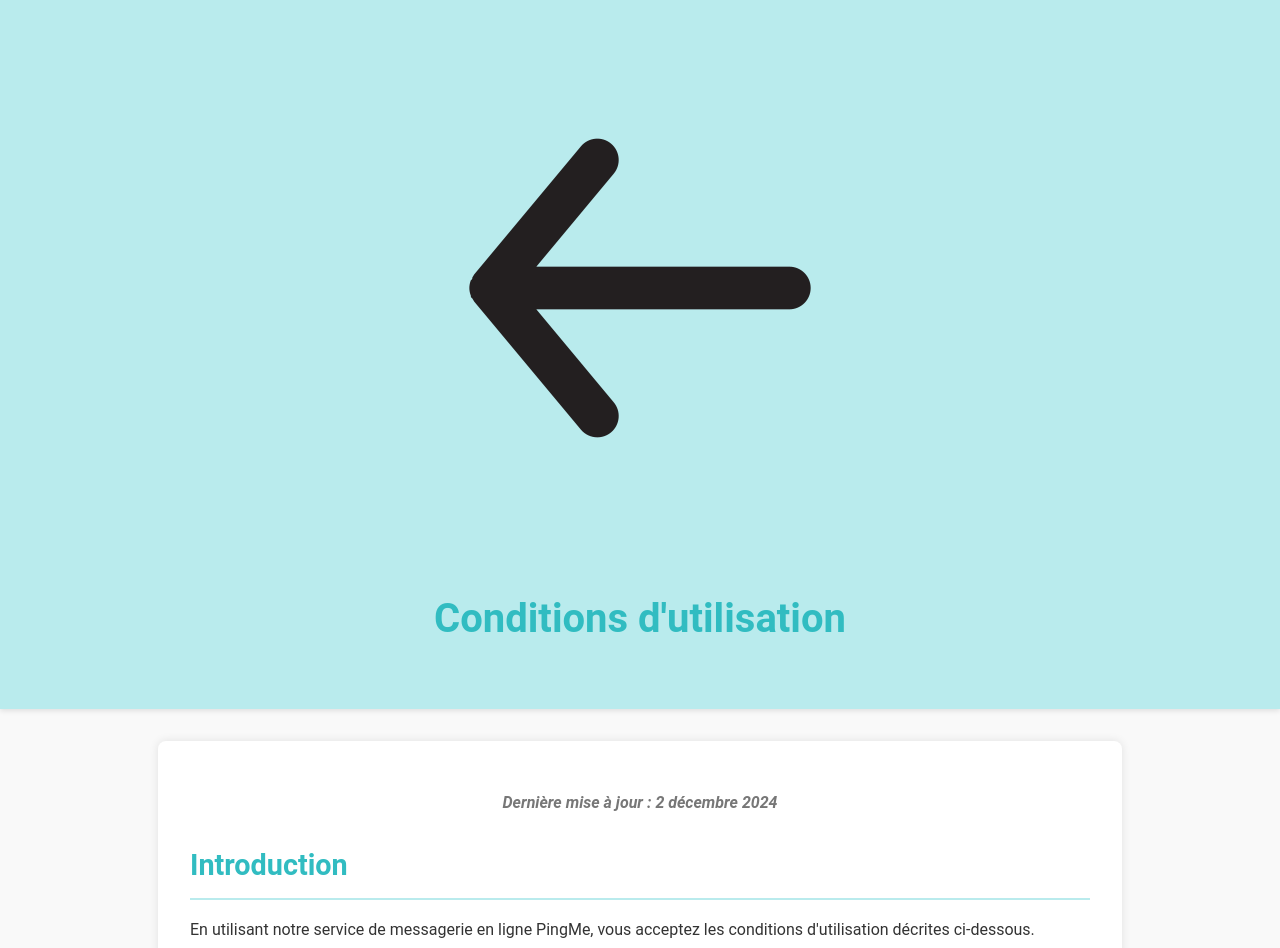
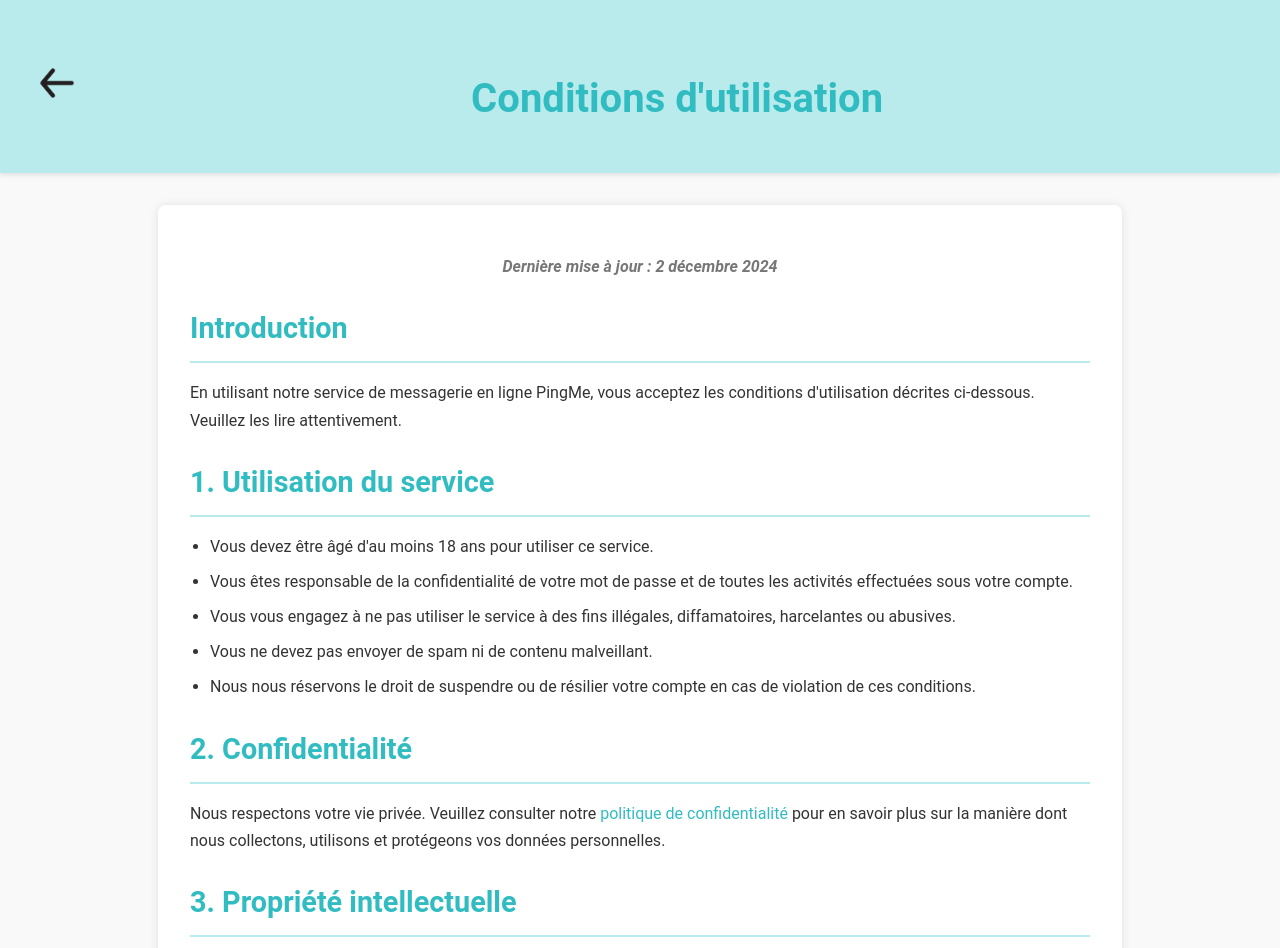
Before and after one commit to Selma-mtch/App_chat, a PHP site: the page made by web/html/conditions_d'utilisation.html in a window 1280 px wide. Shown: the top 948 px of the page. Run offline with PHP 8.4, Linux system fonts and the light colour scheme.

Commit message:
ajout de la fleche retour

```diff
--- a/web/css/conditions_d'utilisation.css
+++ b/web/css/conditions_d'utilisation.css
@@ -7,18 +7,38 @@ body {
     color: #333;
 }
 
-header {
+#header-container {
     background-color: #B9EBED;
     color: white;
     padding: 2rem;
-    text-align: center;
     box-shadow: 0 2px 5px rgba(0, 0, 0, 0.1);
+    width: 100%;
+    box-sizing: border-box;
+    display: flex;
+    align-items: center;
+    justify-content: flex-start; /* Alignement à gauche */
 }
 
-h1 {
+#titre {
     font-size: 2.5rem;
     margin-bottom: 0.5rem;
     color: #31bcc1;
+    text-align: center; /* Centre le titre horizontalement */
+    margin-left: 32%;
+}
+
+#retour {
+    width: 50px; /* Plus petite image de retour */
+    margin-right: 0px;
+    cursor: pointer; /* Indique que l'image est cliquable */
+    transition: transform 0.2s ease;
+    margin-left: 0; /* Assure une marge gauche nulle pour coller au bord */
+    align-items: center;
+    margin-right: 35%;
+}
+
+#retour:hover {
+    transform: scale(1.1); /* Effet de zoom au survol */
 }
 
 main {
```
